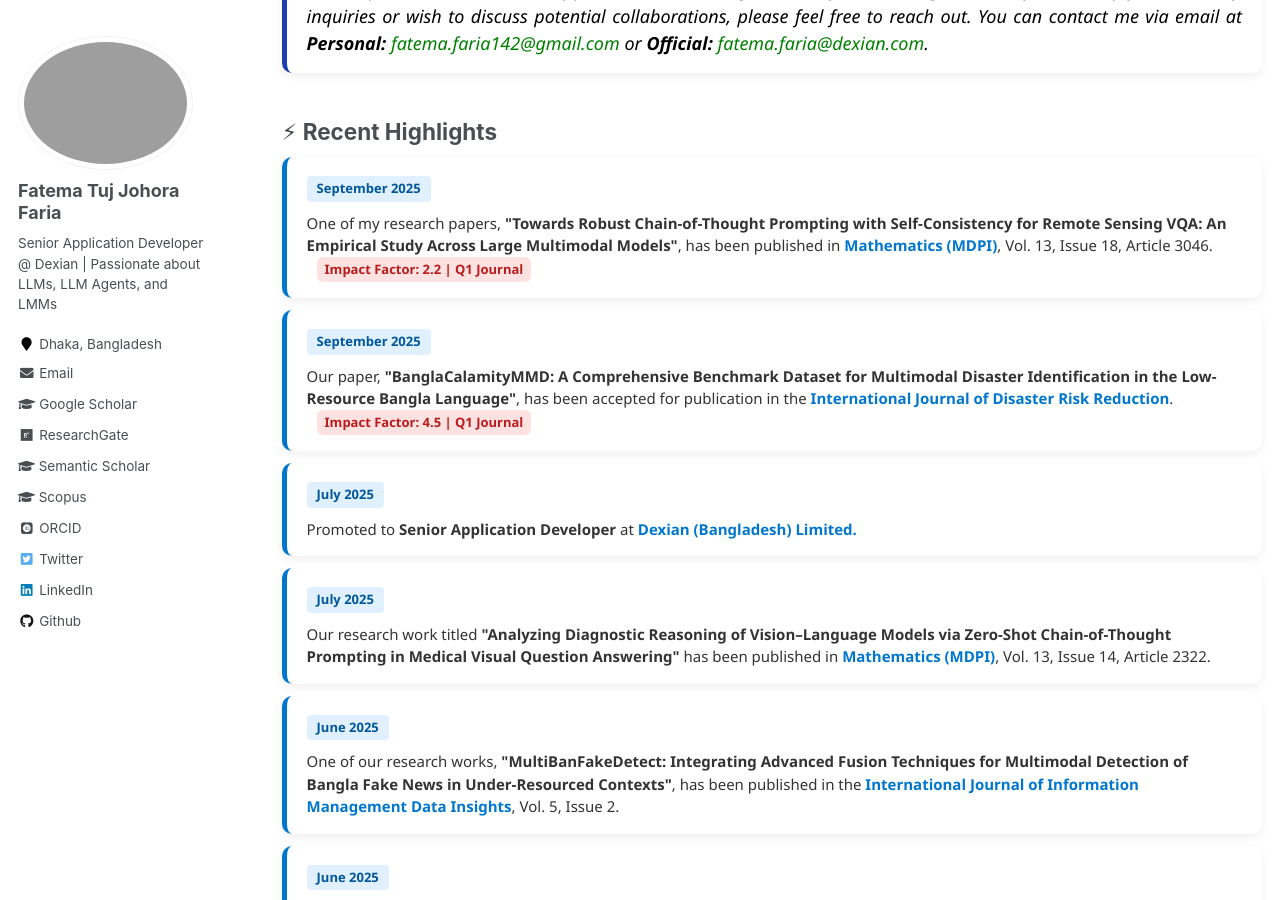
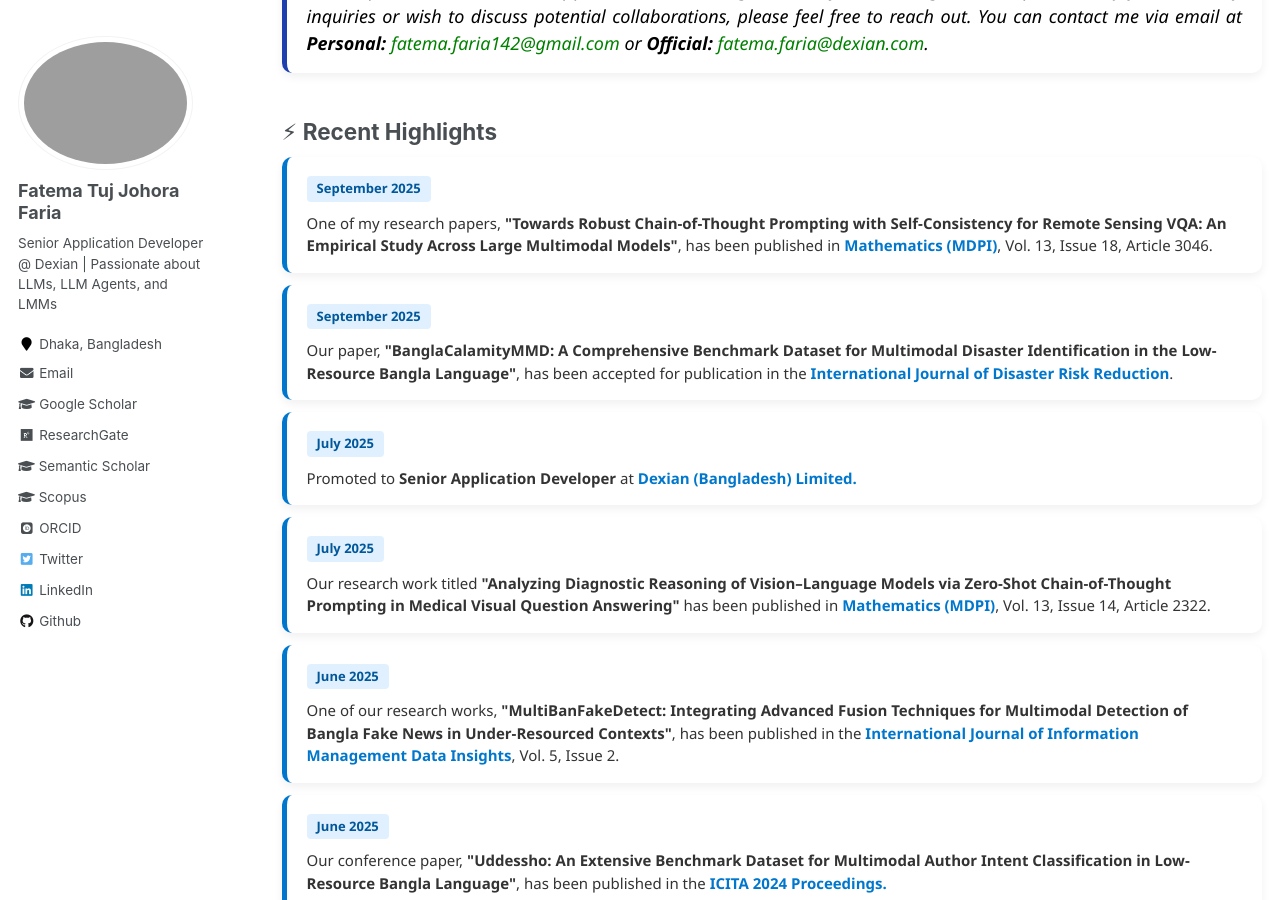
Before and after one commit to fatemafaria142/fatemafaria142.github.io, a Jekyll site: the page built from _pages/about.md, in a window 1280 px wide and 900 px high, scrolled down 1066 px. Built offline with Jekyll 4.4.1, drawn with Linux system fonts in a browser that asks for light colours; some web fonts are replaced.

Commit message:
Update about

```diff
--- a/_pages/about.md
+++ b/_pages/about.md
@@ -244,9 +244,6 @@ redirect_from:
   <div class="news-desc">
     One of my research papers, <strong>"Towards Robust Chain-of-Thought Prompting with Self-Consistency for Remote Sensing VQA: An Empirical Study Across Large Multimodal Models"</strong>, has been published in
     <a class="news-link" href="https://www.mdpi.com/journal/mathematics" target="_blank">Mathematics (MDPI)</a>, Vol. 13, Issue 18, Article 3046.
-    <span style="display:inline-block; margin-left:10px; background-color:#fee2e2; color:#b91c1c; font-weight:bold; padding:3px 8px; border-radius:6px; font-size:13px;">
-      Impact Factor: 2.2 | Q1 Journal
-    </span>
   </div>
 </div>
 
@@ -255,9 +252,6 @@ redirect_from:
   <div class="news-desc">
     Our paper, <strong>"BanglaCalamityMMD: A Comprehensive Benchmark Dataset for Multimodal Disaster Identification in the Low-Resource Bangla Language"</strong>, has been accepted for publication in the
     <a class="news-link" href="https://www.sciencedirect.com/journal/international-journal-of-disaster-risk-reduction" target="_blank">International Journal of Disaster Risk Reduction</a>.
-    <span style="display:inline-block; margin-left:10px; background-color:#fee2e2; color:#b91c1c; font-weight:bold; padding:3px 8px; border-radius:6px; font-size:13px;">
-      Impact Factor: 4.5 | Q1 Journal
-    </span>
   </div>
 </div>
 
```
